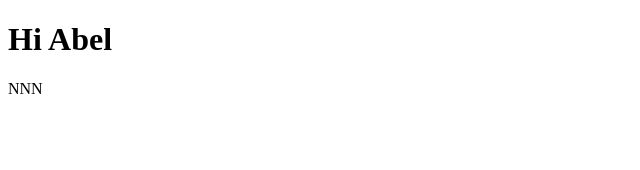
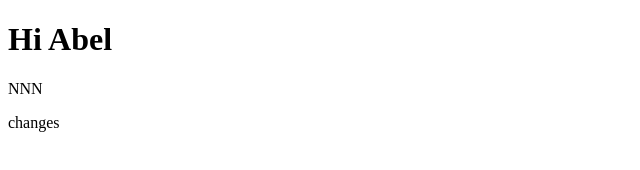
Before and after one commit to tfhabel/abel, a plain HTML site: page index.html in a window 1280 px wide. Shown: the full height of the page, 0-640 px from the left. Drawn offline with Linux system fonts and the light colour scheme.

Commit message:
added div

```diff
--- a/index.html
+++ b/index.html
@@ -8,5 +8,8 @@
 <body>
     <h1>Hi Abel</h1>
     <header>NNN</header>
+    <div>
+        <p>changes</p>
+    </div>
 </body>
 </html>
```
